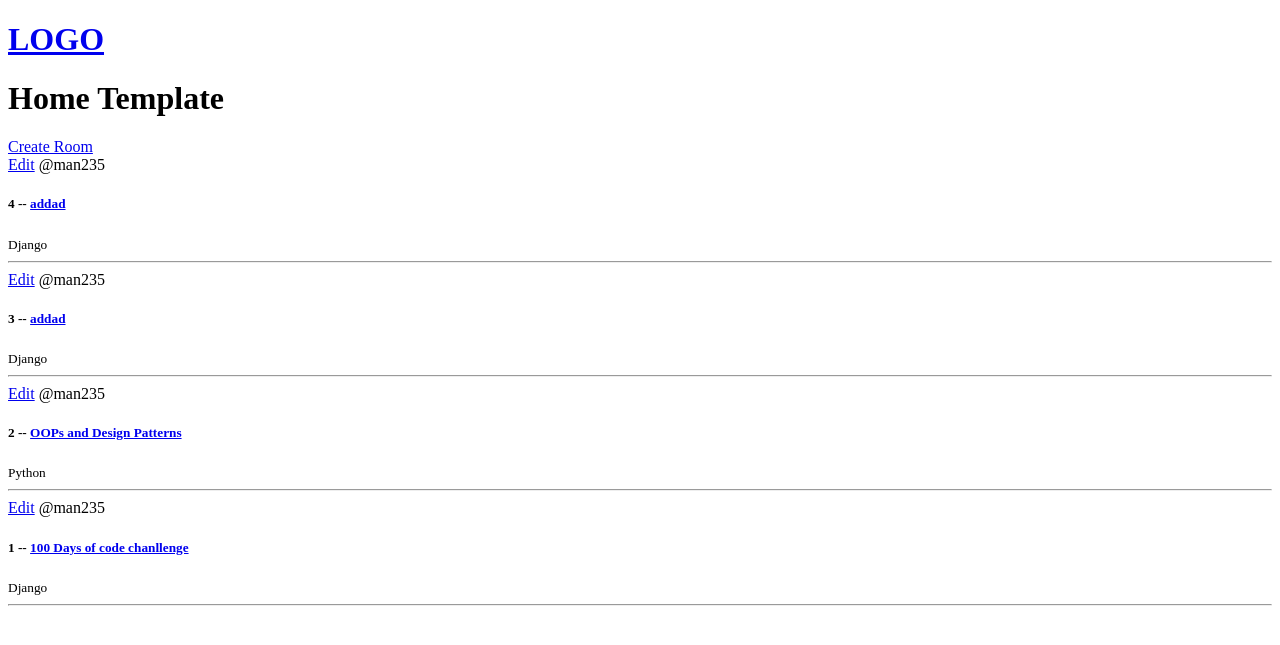
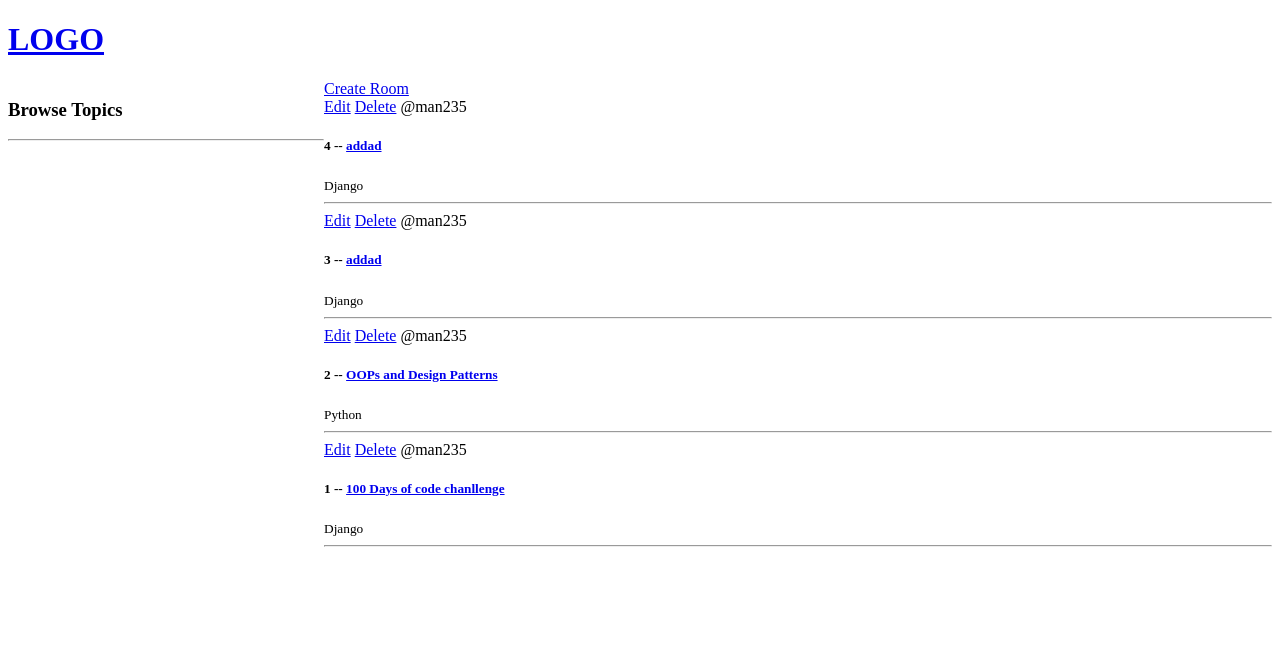
Before and after one commit to man235/django-study-buddy-app, a Django app: page / in a window 1280 px wide. Shown: the top 645 px of the page. Run offline with Django 4.2, Linux system fonts and the light colour scheme; data comes from the database, SQL or seed files in the repository; both versions use the stored data as it was after the commit.

Commit message:
update CRUD

```diff
--- a/base/templates/base/home.html
+++ b/base/templates/base/home.html
@@ -3,7 +3,19 @@
 
 {% block content %}
 
-<h1>Home Template</h1>
+<style>
+    .home-container {
+        display: grid;
+        grid-template-columns: 1fr 3fr;
+    }
+
+</style>
+
+<div class="home-container">
+    <div>
+        <h3>Browse Topics</h3>
+        <hr>
+    </div>
 
     <div>
          <a href="{% url 'create-room' %}">Create Room</a>
@@ -12,6 +24,8 @@
             {% for room in rooms %}
                 <div>
                     <a href="{% url 'update-room' room.id %}">Edit</a>
+                    <a href="{% url 'delete-room' room.id %}">Delete</a>
+
                     <span>@{{ room.host.username }}</span>
                     <h5>{{ room.id }} -- <a href="{% url 'room' room.id %}">{{ room.name }}</a></h5>
                     <small>{{ room.topic.name }}</small>
@@ -19,7 +33,7 @@
                 </div>
             {% endfor %}
         </div>
-
+    </div>
 </div>
 
 {% endblock content %}
--- a/base/urls.py
+++ b/base/urls.py
@@ -9,4 +9,5 @@ urlpatterns = [
 
     path('create-room/', views.createRoom, name="create-room"),
     path('update-room/<str:pk>/', views.updateRoom, name="update-room"),
+    path('delete-room/<str:pk>/', views.deleteRoom, name="delete-room"),
 ]
--- a/base/views.py
+++ b/base/views.py
@@ -1,6 +1,6 @@
 from django.shortcuts import render, redirect
 from django.http import HttpResponse
-from .models import Room, models
+from .models import Room, Topic, models
 from .form import RoomForm
 
 
@@ -12,9 +12,14 @@ from .form import RoomForm
 # ]
 
 
+# Perform home page
 def home(request):
     rooms = Room.objects.all()
-    context = {'rooms': rooms}
+
+    topics = Topic.objects.all()
+
+    context = {'rooms': rooms, 'topics': topics}
+
     return render(request, 'base/home.html', context)
 
 
@@ -48,3 +53,13 @@ def updateRoom(request, pk):
 
     context = {'form': form}
     return render(request, 'base/room_form.html', context)
+
+
+def deleteRoom(request, pk):
+    room = Room.objects.get(id=pk)
+
+    if request.method == 'POST':
+        room.delete()
+        return redirect('home')
+    context = {'obj': room}
+    return render(request, 'base/delete.html', context)
```
Also changed, not shown: base/templates/base/delete.html (added, +11 -0 lines), db.sqlite3. Lines whose indentation alone changed are shown as unchanged.
